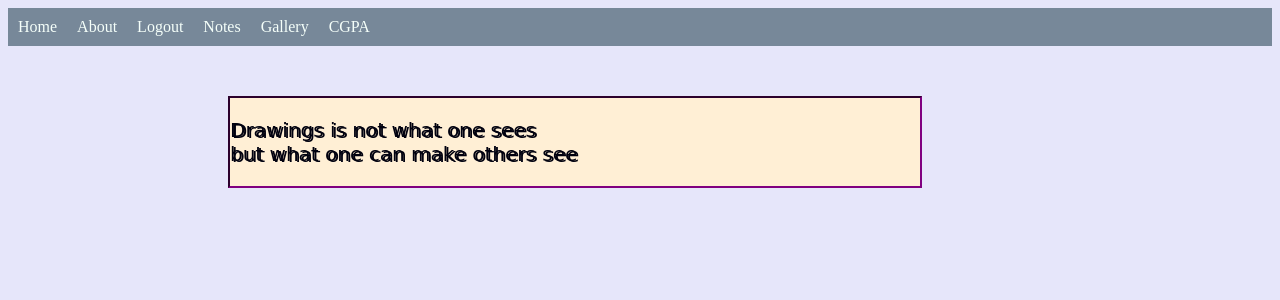
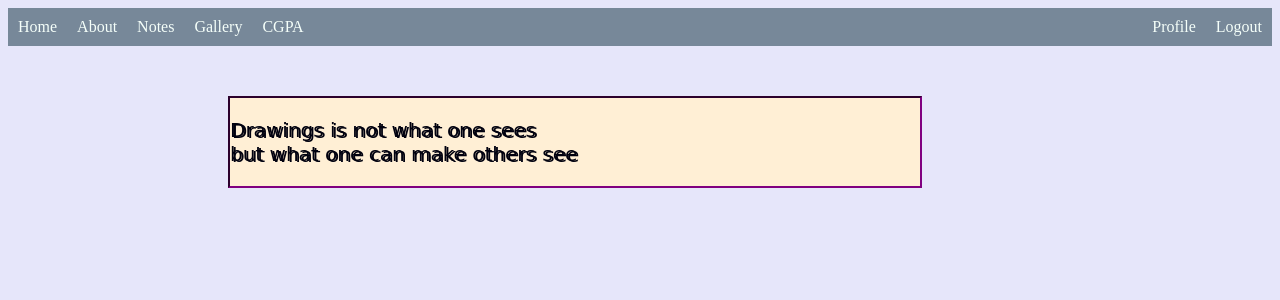
Before and after one commit to yuvashree19/project1, a Flask app: page / in a window 1280 px wide. Shown: the top 300 px of the page. Run offline with Flask 2, Linux system fonts and the light colour scheme; the visitor is signed in with stand-in values (Sample User, id 1).

Commit message:
created a basic profile page

```diff
--- a/main.py
+++ b/main.py
@@ -77,7 +77,7 @@ def register():
             new_user=User(name=name,email=email,password=generate_password_hash(password1,method='sha256'))
             db.session.add(new_user)
             db.session.commit()
-            login_user(user,remember=False)
+
             flash('Account created!',category='success')
             return redirect(url_for('home'))
     return render_template('register.html',title='register page',user=current_user)
@@ -135,5 +135,10 @@ def cgpa():
         else:
             return redirect(url_for('notes'))
     return render_template('calculator.html',user=current_user)
+
+@app.route('/profile',methods=['GET','POST'])
+def profile():
+    return render_template('profile.html')
+
 if __name__=='__main__':
     app.run(debug=True)
--- a/templates/layout.html
+++ b/templates/layout.html
@@ -50,10 +50,11 @@ th, td {
         {%if user.is_authenticated%}
         <li><a href='home'>Home</a></li>
             <li><a href='about'>About</a></li>
-            <li><a href='logout'>Logout</a></li>
             <li><a href='notes'>Notes</a></li>
             <li><a href='gallery'>Gallery</a></li>
             <li><a href='cgpa'>CGPA</a></li>
+            <li style='float:right'><a href='logout'>Logout</a></li>
+            <li style='float:right'><a href='profile'>Profile</a></li>
         {%else%}
             <li><a href='login'>Login</a></li>
             <li><a href='register'>New register?</a></li>
--- /dev/null
+++ b/templates/profile.html
@@ -0,0 +1,4 @@
+{extends 'layout.html'}
+{%block content%}
+<h1>PROFILE</h1>
+{%endblock%}
```
